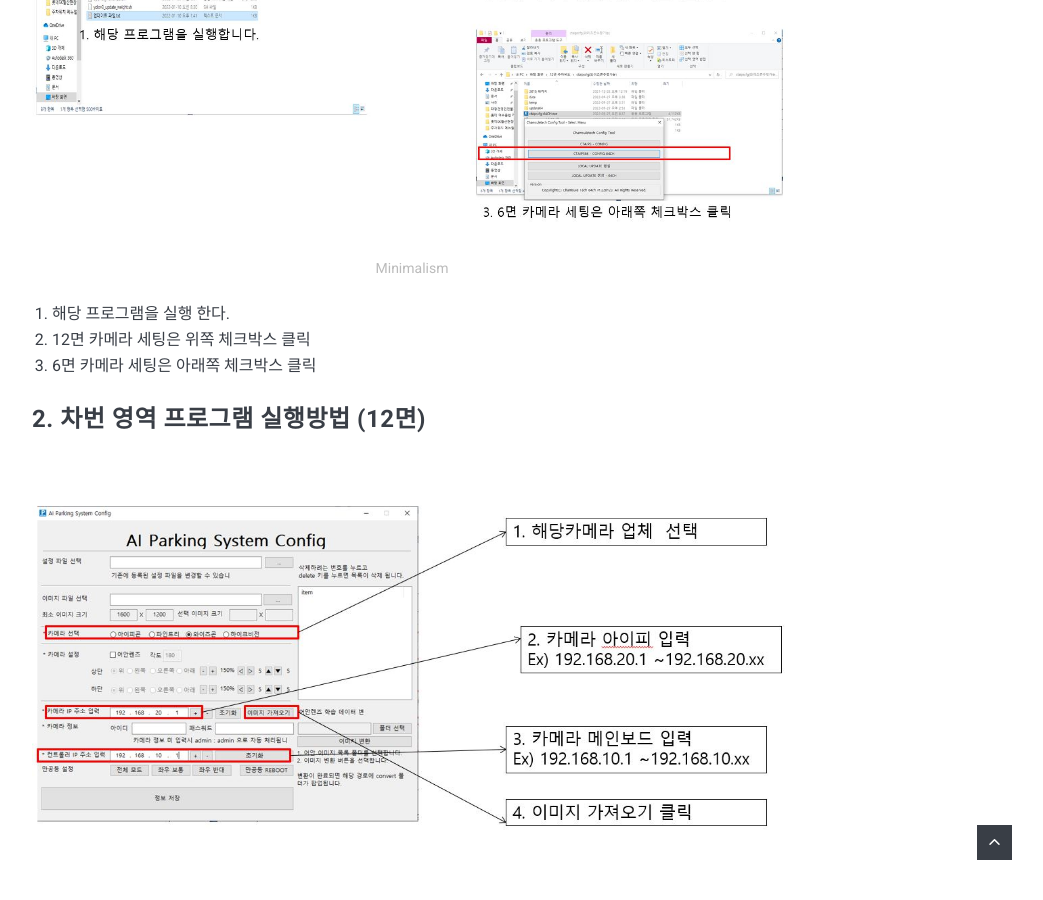
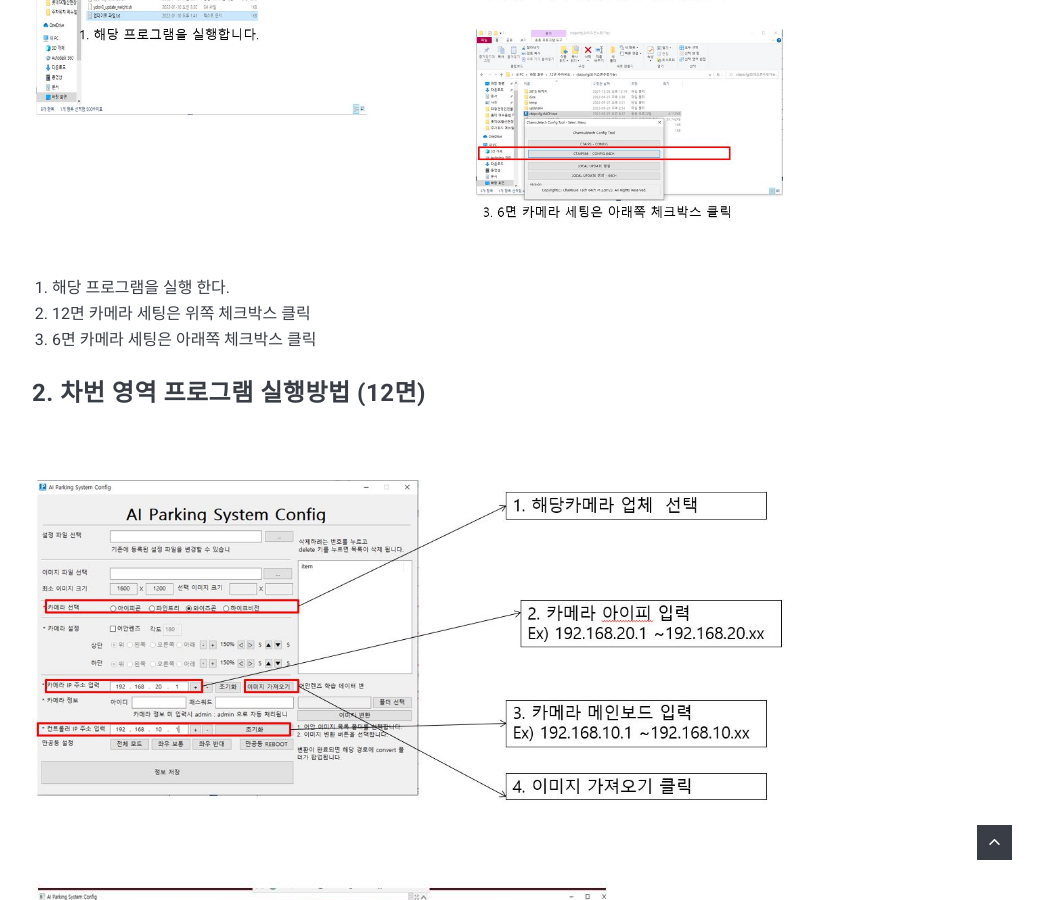
Before and after one commit to chamsuletech/chamsuletech.github.io, a Jekyll site: the page built from _posts/2022-04-19-ctaipscgf.markdown, in a window 1280 px wide and 900 px high, scrolled down 1446 px. Shown: the whole window, without its empty margins (228-1271 px from the left). Built offline with Jekyll 4.4.1, drawn with Linux system fonts in a browser that asks for light colours; nearby versions of some CDN libraries; comment, search, counter and statistics services are not loaded.

Commit message:
no message

```diff
--- a/_posts/2022-04-19-ctaipscgf.markdown
+++ b/_posts/2022-04-19-ctaipscgf.markdown
@@ -9,8 +9,7 @@
 
 ## 1. 차번 영역 프로그램 실행 방법
 
-![]({{ site.baseurl }}/images/carnumarea.jpg)
-*Minimalism*
+![]({{ site.baseurl }}/images/11.jpg)
 
 1. 해당 프로그램을 실행 한다.
 2. 12면 카메라 세팅은 위쪽 체크박스 클릭
@@ -25,7 +24,6 @@
 * 1~12번까지의 숫자는 아이콘 배치에 따라 순서가 달라질수도 있음.
 
 ![]({{ site.baseurl }}/images/carnumarea12_1.jpg)
-
 ![]({{ site.baseurl }}/images/carnumarea12_2.jpg)
 
 * 정보 저장 클릭 후 저장 파일은 프로그램 안의 'data' 폴더안에 저장 됨.
```
Also changed, not shown: images/11.jpg (added).
